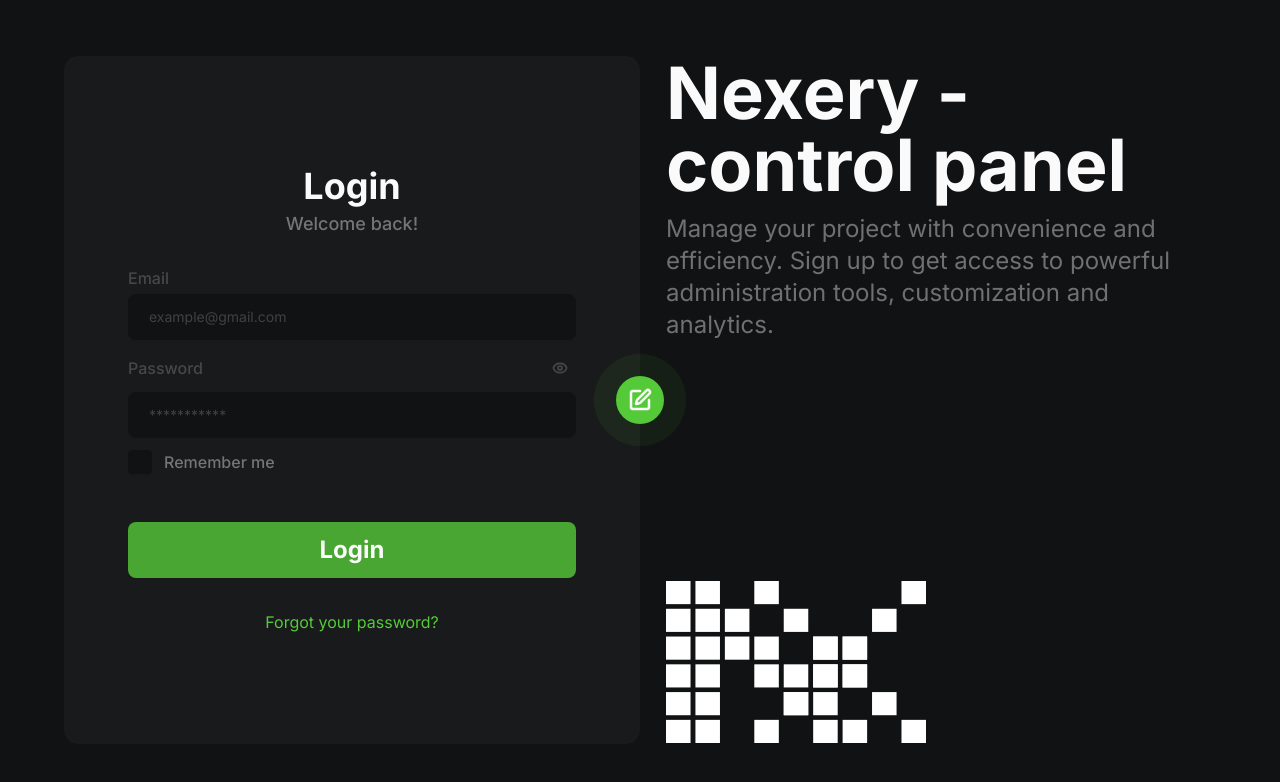
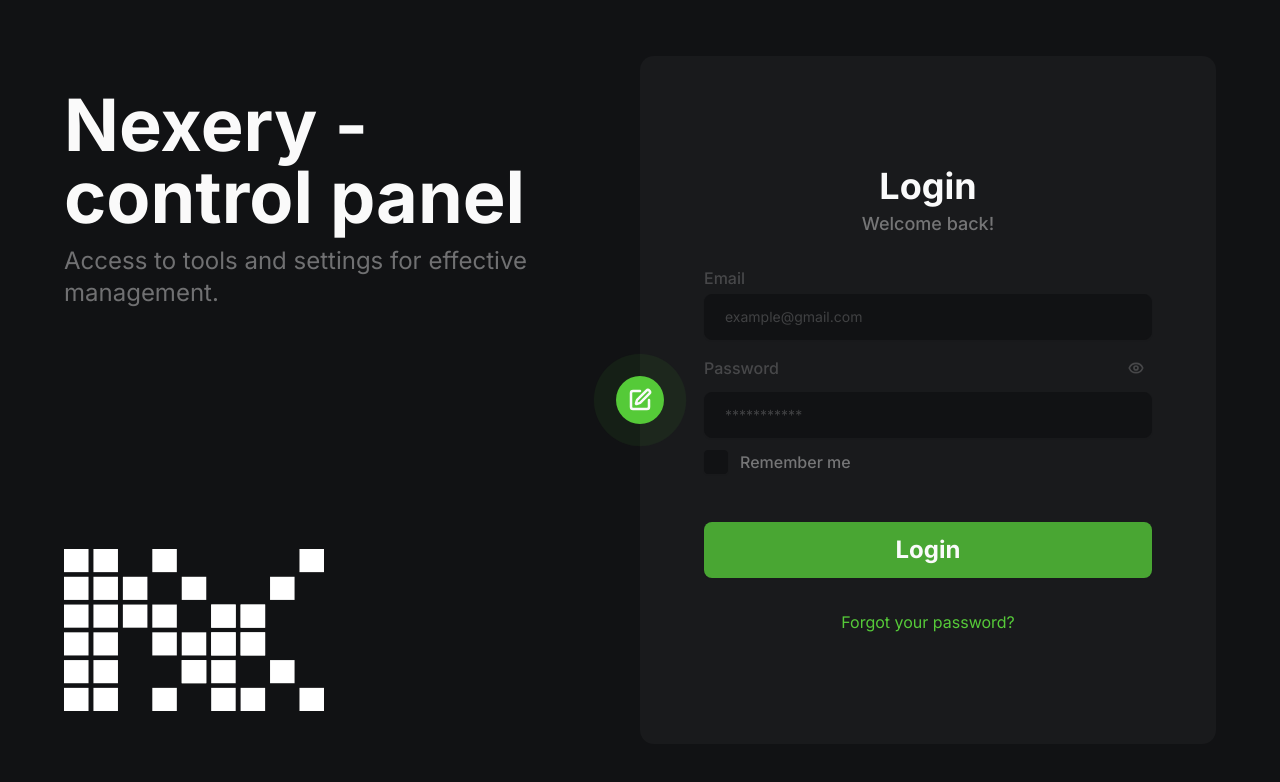
Before and after one commit to NeZox-off/complex-dashboard, a Next.js app: page / in a window 1280 px wide. Shown: the top 782 px of the page. Built offline with nearby package versions, Linux system fonts and the light colour scheme.

Commit message:
completed login and register page

```diff
--- a/src/components/screen/register/ui/RegisterForm.tsx
+++ b/src/components/screen/register/ui/RegisterForm.tsx
@@ -59,11 +59,7 @@ const RegisterForm = ({}: RegisterFormProps) => {
   };
 
   function onSubmit(values: z.infer<typeof formSchema>) {
-    console.log(values);
-
     if (values.email && values.password) {
-      console.log(values);
-
       router.push("/dashboard");
     }
   }
@@ -79,7 +75,7 @@ const RegisterForm = ({}: RegisterFormProps) => {
               control={form.control}
               name="firstName"
               render={({ field }) => (
-                <FormItem>Nexery
+                <FormItem>
                   <FormLabel>First name</FormLabel>
                   <FormControl>
                     <Input
--- a/src/components/screen/shared/AuthLayout/index.tsx
+++ b/src/components/screen/shared/AuthLayout/index.tsx
@@ -7,6 +7,7 @@ import {
   TooltipTrigger,
 } from "@/src/components/ui";
 import useAuthStore from "@/src/store/auth";
+import WelcomeBanner from "./ui/welcome-banner";
 
 interface AuthLayoutProps extends PropsWithChildren {
   type: "Login" | "Register";
@@ -22,58 +23,11 @@ const AuthLayout = ({
 }: AuthLayoutProps) => {
   const { setType } = useAuthStore();
   const handleSwitchType = () => {
-    setType(type === "Login" ? "Login" : "Register");
+    setType(type === "Login" ? "Register" : "Login");
   };
   return (
     <>
       {type !== "Login" ? (
-        <>
-          <div className="max-w-xl w-full h-full p-16 rounded-xl bg-card flex flex-col justify-center relative">
-            <div>
-              <div className="text-center mb-8">
-                <h2 className="text-4xl mb-1">{title}</h2>
-                <p className="text-lg font-medium text-white/40">
-                  Access to controls and settings. Log in to continue.
-                </p>
-              </div>
-              {children}
-            </div>
-            <Tooltip>
-              <TooltipTrigger
-                asChild
-                onClick={() => handleSwitchType}
-                className="cursor-pointer"
-              >
-                <span className="absolute flex justify-center items-center top-1/2 -right-6 transform size-12 -translate-y-1/2 bg-primary p-3 rounded-full">
-                  <Icon className="size-6" name="SquarePen" />
-                  <span className="absolute h-full w-full animate-ping bg-primary p-3 rounded-full z-[-1]"></span>
-                </span>
-              </TooltipTrigger>
-              <TooltipContent className="border border-solid border-white/10">
-                <p className="font-bold text-base">{type}</p>
-              </TooltipContent>
-            </Tooltip>
-          </div>
-          <div>
-            <div className="max-w-[34.375rem] mb-60">
-              <h1 className="text-7xl max-w-[29.188rem] mb-3">
-                Nexery - control panel
-              </h1>
-              <p className="text-2xl text-white/40">
-                Manage your project with convenience and efficiency. Sign up to
-                get access to powerful administration tools, customization and
-                analytics.
-              </p>
-            </div>
-            <Image
-              src={"/svg/large-logo.svg"}
-              alt="Nexery logo"
-              width={260}
-              height={162}
-            />
-          </div>
-        </>
-      ) : (
         <>
           <div className="max-w-xl w-full h-full p-16 rounded-xl bg-card flex flex-col justify-center relative">
             <div>
@@ -88,7 +42,7 @@ const AuthLayout = ({
             <Tooltip>
               <TooltipTrigger
                 asChild
-                onClick={() => handleSwitchType}
+                onClick={() => handleSwitchType()}
                 className="cursor-pointer"
               >
                 <span className="absolute flex justify-center items-center top-1/2 -right-6 transform size-12 -translate-y-1/2 bg-primary p-3 rounded-full">
@@ -101,29 +55,45 @@ const AuthLayout = ({
               </TooltipContent>
             </Tooltip>
           </div>
-          <div>
-            <div className="max-w-[34.375rem] mb-60">
-              <h1 className="text-7xl max-w-[29.188rem] mb-3">
-                Nexery - control panel
-              </h1>
-              <p className="text-2xl text-white/40">
-                Manage your project with convenience and efficiency. Sign up to
+          <WelcomeBanner
+            description="Manage your project with convenience and efficiency. Sign up to
                 get access to powerful administration tools, customization and
-                analytics.
-              </p>
+                analytics."
+          />
+        </>
+      ) : (
+        <>
+          <WelcomeBanner description="Access to tools and settings for effective management." />
+          <div className="max-w-xl w-full h-full p-16 rounded-xl bg-card flex flex-col justify-center relative">
+            <div>
+              <div className="text-center mb-8">
+                <h2 className="text-4xl mb-1">{title}</h2>
+                <p className="text-lg font-medium text-white/40">
+                  {description}
+                </p>
+              </div>
+              {children}
             </div>
-            <Image
-              src={"/svg/large-logo.svg"}
-              alt="Nexery logo"
-              width={260}
-              height={162}
-            />
+            <Tooltip>
+              <TooltipTrigger
+                asChild
+                onClick={() => handleSwitchType()}
+                className="cursor-pointer"
+              >
+                <span className="absolute flex justify-center items-center top-1/2 -left-6 transform size-12 -translate-y-1/2 bg-primary p-3 rounded-full">
+                  <Icon className="size-6" name="SquarePen" />
+                  <span className="absolute h-full w-full animate-ping bg-primary p-3 rounded-full z-[-1]"></span>
+                </span>
+              </TooltipTrigger>
+              <TooltipContent className="border border-solid border-white/10">
+                <p className="font-bold text-base">{type}</p>
+              </TooltipContent>
+            </Tooltip>
           </div>
         </>
       )}
     </>
   );
-
 };
 
 export default AuthLayout;
--- /dev/null
+++ b/src/components/screen/shared/AuthLayout/ui/header.tsx
@@ -0,0 +1,11 @@
+import React from 'react'
+
+interface HeaderProps {
+
+}
+
+const Header = ({}: HeaderProps) => {
+  return <div>Header</div>
+}
+
+export default Header
--- /dev/null
+++ b/src/components/screen/shared/AuthLayout/ui/welcome-banner.tsx
@@ -0,0 +1,30 @@
+import Image from "next/image";
+import React from "react";
+
+interface WelcomeBannerProps {
+  title?: string;
+  description: string;
+}
+
+const WelcomeBanner = ({ title = "Nexery - control panel", description }: WelcomeBannerProps) => {
+  return (
+    <div>
+      <div className="max-w-[34.375rem] mb-60">
+        <h1 className="text-7xl max-w-[29.188rem] mb-3">
+          {title}
+        </h1>
+        <p className="text-2xl text-white/40">
+          {description}
+        </p>
+      </div>
+      <Image
+        src={"/svg/large-logo.svg"}
+        alt="Nexery logo"
+        width={260}
+        height={162}
+      />
+    </div>
+  );
+};
+
+export default WelcomeBanner;
```
